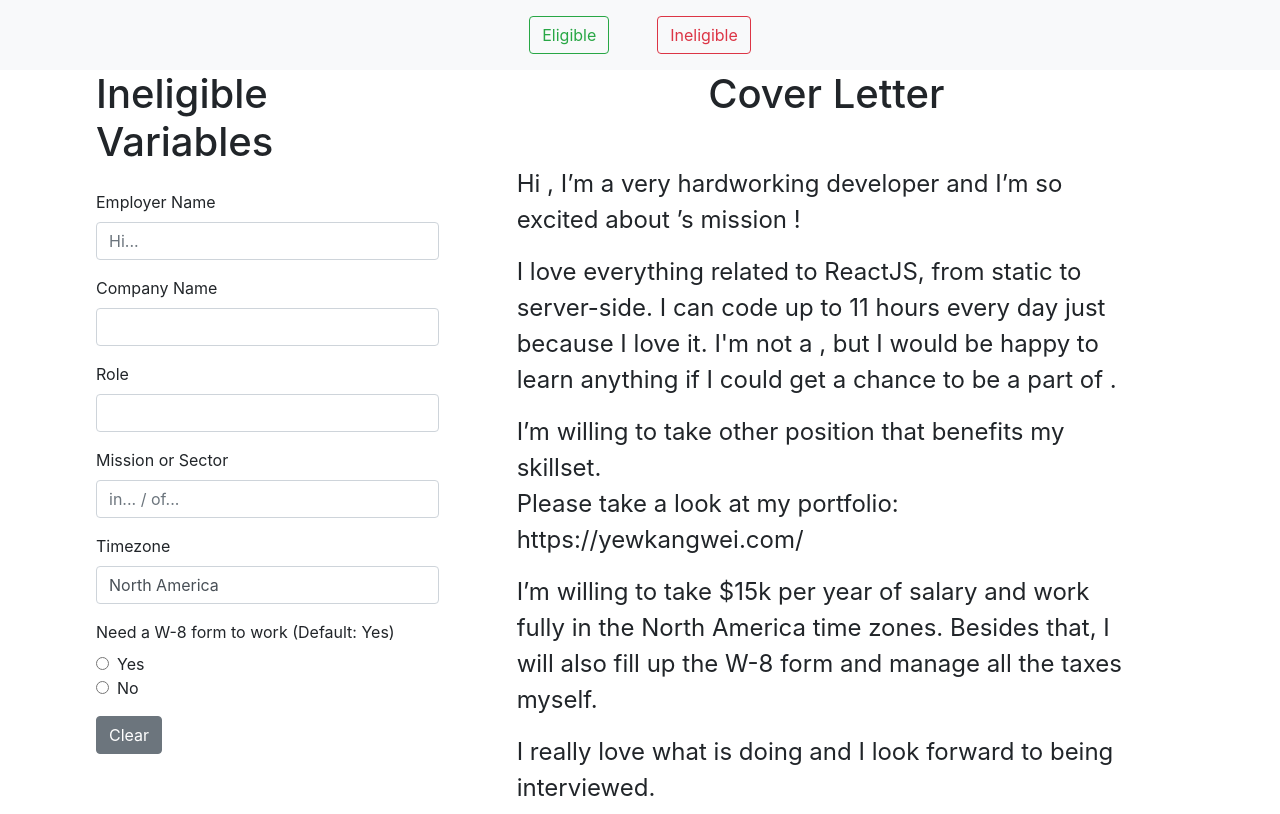
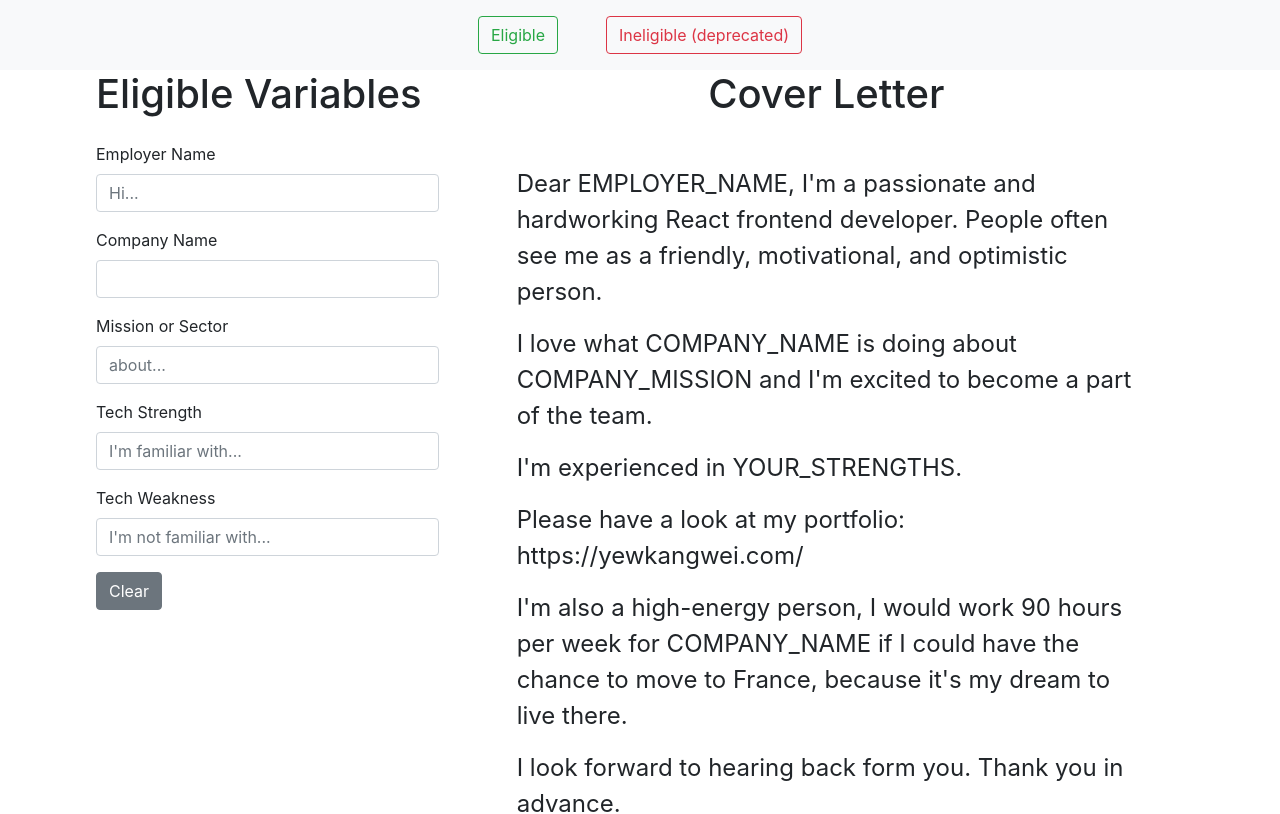
Before and after one commit to yewyewXD/Smart-Cover-Letter, a React (Create React App) app: page /ineligible in a window 1280 px wide. Shown: the top 814 px of the page. Built offline with nearby package versions, Linux system fonts and the light colour scheme.

Commit message:
job hunt 2.0 ready

```diff
--- a/src/App.jsx
+++ b/src/App.jsx
@@ -1,8 +1,7 @@
 import React from "react";
-import "bootstrap/dist/css/bootstrap.css";
 import { BrowserRouter, Switch, Route, Redirect } from "react-router-dom";
 import Eligible from "./pages/Eligible";
-import Ineligible from "./pages/Ineligible";
+// import Ineligible from "./pages/Ineligible";
 import SelectBar from "./components/SelectBar";
 
 function App() {
@@ -14,8 +13,8 @@ function App() {
       <main>
         <Switch>
           <Redirect from="/" to="eligible" exact />
-          <Route path="/eligible" component={Eligible} exact />
-          <Route path="/ineligible" component={Ineligible} exact />
+          <Route path="/eligible" component={Eligible} />
+          <Route path="/ineligible" component={Eligible} />
         </Switch>
       </main>
     </BrowserRouter>
--- /dev/null
+++ b/src/components/EligibleText.jsx
@@ -0,0 +1,48 @@
+import React from "react";
+
+const EligibleText = ({ employer, company, mission, strength, weakness }) => {
+  return (
+    <>
+      <p>
+        Dear {employer ? employer : "EMPLOYER_NAME"}, I'm a passionate and
+        hardworking React frontend developer. People often see me as a friendly,
+        motivational, and optimistic person.
+      </p>
+
+      <p>
+        I love what {company ? company : "COMPANY_NAME"} is doing about{" "}
+        {mission ? mission : "COMPANY_MISSION"} and I'm excited to become a part
+        of the team.
+      </p>
+
+      <p>
+        I'm experienced in {strength ? strength : "YOUR_STRENGTHS"}.
+        {weakness
+          ? ` I'm not familiar with ${weakness} but I'm so willing to learn them.`
+          : ""}
+      </p>
+
+      <p>
+        Please have a look at my portfolio:
+        <br />
+        https://yewkangwei.com/
+      </p>
+
+      <p>
+        I'm also a high-energy person, I would work 90 hours per week for{" "}
+        {company ? company : "COMPANY_NAME"} if I could have the chance to move
+        to France, because it's my dream to live there.
+      </p>
+
+      <p>I look forward to hearing back form you. Thank you in advance.</p>
+
+      <p>
+        Best regards,
+        <br />
+        Yew
+      </p>
+    </>
+  );
+};
+
+export default EligibleText;
--- a/src/components/SelectBar.jsx
+++ b/src/components/SelectBar.jsx
@@ -8,7 +8,7 @@ export default function SelectBar() {
         Eligible
       </Link>
       <Link to="/ineligible" className="btn btn-md btn-outline-danger mx-4">
-        Ineligible
+        Ineligible (deprecated)
       </Link>
     </div>
   );
--- a/src/index.js
+++ b/src/index.js
@@ -1,6 +1,7 @@
 import React from "react";
 import ReactDOM from "react-dom";
 import App from "./App";
+import "bootstrap/dist/css/bootstrap.css";
 
 ReactDOM.render(
   <React.StrictMode>
--- a/src/pages/Eligible.jsx
+++ b/src/pages/Eligible.jsx
@@ -1,25 +1,27 @@
 import React, { useState } from "react";
+import EligibleText from "../components/EligibleText";
 
 export default function Eligible() {
   const [employer, setEmployer] = useState("");
   const [company, setCompany] = useState("");
   const [mission, setMission] = useState("");
-  const [timezone, setTimezone] = useState("North America");
-  const [familiarity, setFamiliarity] = useState("");
-  const [needW8Form, setNeedW8Form] = useState("Yes");
+  // const [timezone, setTimezone] = useState("Central European Time");
+  const [strength, setStrength] = useState("");
+  const [weakness, setWeakness] = useState("");
 
   function clearFields() {
     setEmployer("");
     setCompany("");
     setMission("");
-    setTimezone("");
-    setFamiliarity("");
-    setNeedW8Form("");
+    // setTimezone("");
+    setStrength("");
+    setWeakness("");
   }
+
   return (
     <div className="mx-5 px-5">
       <div className="row">
-        <div className="col-4">
+        <div className="col-md-4 mb-4">
           {/* Variables */}
           <div className="variables">
             <h1 className="mb-4">Eligible Variables</h1>
@@ -59,13 +61,13 @@ export default function Eligible() {
                 id="mission"
                 type="text"
                 className="form-control"
-                placeholder="in... / of..."
+                placeholder="about..."
                 value={mission}
                 onChange={(e) => setMission(e.target.value)}
               />
             </div>
 
-            <div className="form-group">
+            {/* <div className="form-group">
               <label htmlFor="timezone" className="d-block">
                 Timezone
               </label>
@@ -73,51 +75,38 @@ export default function Eligible() {
                 id="timezone"
                 type="text"
                 className="form-control"
-                placeholder="country"
+                placeholder="country time"
                 value={timezone}
                 onChange={(e) => setTimezone(e.target.value)}
+              />
+            </div> */}
+
+            <div className="form-group">
+              <label htmlFor="strength" className="d-block">
+                Tech Strength
+              </label>
+              <input
+                id="strength"
+                type="text"
+                className="form-control"
+                placeholder="I'm familiar with..."
+                value={strength}
+                onChange={(e) => setStrength(e.target.value)}
               />
             </div>
 
             <div className="form-group">
-              <label htmlFor="familiarity" className="d-block">
-                Tech Stack Familiarity
+              <label htmlFor="weakness" className="d-block">
+                Tech Weakness
               </label>
               <input
-                id="familiarity"
+                id="weakness"
                 type="text"
                 className="form-control"
                 placeholder="I'm not familiar with..."
-                value={familiarity}
-                onChange={(e) => setFamiliarity(e.target.value)}
+                value={weakness}
+                onChange={(e) => setWeakness(e.target.value)}
               />
-            </div>
-
-            <div className="form-group">
-              <label htmlFor="needW8Form" className="d-block">
-                Need a W-8 form to work (Default: Yes)
-              </label>
-              <div className="radio-box">
-                <input
-                  type="radio"
-                  value="Yes"
-                  name="needW8Form"
-                  className="mr-2"
-                  onChange={(e) => setNeedW8Form(e.target.value)}
-                />
-                <span>Yes</span>
-              </div>
-
-              <div className="radio-box">
-                <input
-                  type="radio"
-                  value="No"
-                  name="needW8Form"
-                  className="mr-2"
-                  onChange={(e) => setNeedW8Form(e.target.value)}
-                />
-                <span>No</span>
-              </div>
             </div>
 
             <div className="form-group">
@@ -132,47 +121,17 @@ export default function Eligible() {
           </div>
         </div>
 
-        <div className="col-8">
+        <div className="col-md-8">
           <h1 className="text-center mb-5">Cover Letter</h1>
           {/* Cover Letter */}
           <div className="cover-letter px-5" style={{ fontSize: "1.5rem" }}>
-            <p>
-              Hi {employer}, I’m a very hardworking developer and I’m so excited
-              about {company}’s mission {mission}!
-            </p>
-            <p>
-              Please take a look at my portfolio: https://yewkangwei.com/ (I’m
-              willing to take other position that benefits my skillset)
-            </p>
-            <p>
-              I love everything related to ReactJS, from static to server-side.
-              I can code up to 11 hours every day just because I love it.
-              {familiarity
-                ? ` I'm not familiar with ${familiarity}, but `
-                : " "}
-              I would be happy to learn anything if I could get a chance to be a
-              part of {company}.
-            </p>
-            <p>
-              I’m willing to take $15k per year of salary and work fully in the
-              {` ${timezone}`} time zones. Besides that, I will also
-              {needW8Form === "Yes" ? " fill up the W-8 form and " : " "} manage
-              all the taxes myself.
-            </p>
-
-            <p>
-              I really love what {company} is doing and I look forward to being
-              interviewed.
-            </p>
-            <p>
-              Best regards, <br />
-              Yew
-            </p>
-
-            <p>
-              **If you decided not to move forward with me, please provide me a
-              reason or tell me how can I improve, thank you!
-            </p>
+            <EligibleText
+              employer={employer}
+              company={company}
+              mission={mission}
+              strength={strength}
+              weakness={weakness}
+            />
           </div>
         </div>
       </div>
--- a/src/pages/Ineligible.jsx
+++ b/src/pages/Ineligible.jsx
@@ -1,181 +1,144 @@
-import React, { useState } from "react";
+// import React, { useState } from "react";
 
-export default function Ineligible() {
-  const [employer, setEmployer] = useState("");
-  const [company, setCompany] = useState("");
-  const [role, setRole] = useState("");
-  const [mission, setMission] = useState("");
-  const [timezone, setTimezone] = useState("North America");
-  const [needW8Form, setNeedW8Form] = useState("Yes");
+// export default function Ineligible() {
+//   const [employer, setEmployer] = useState("");
+//   const [company, setCompany] = useState("");
+//   const [role, setRole] = useState("");
+//   const [mission, setMission] = useState("");
+//   const [timezone, setTimezone] = useState("North America");
+//   const [needW8Form, setNeedW8Form] = useState("Yes");
 
-  function clearFields() {
-    setEmployer("");
-    setCompany("");
-    setRole("");
-    setMission("");
-    setTimezone("");
-    setNeedW8Form("");
-  }
-  return (
-    <div className="mx-5 px-5">
-      <div className="row">
-        <div className="col-4">
-          {/* Variables */}
-          <div className="variables">
-            <h1 className="mb-4">Ineligible Variables</h1>
+//   function clearFields() {
+//     setEmployer("");
+//     setCompany("");
+//     setRole("");
+//     setMission("");
+//     setTimezone("");
+//     setNeedW8Form("");
+//   }
+//   return (
+//     <div className="mx-5 px-5">
+//       <div className="row">
+//         <div className="col-4">
+//           {/* Variables */}
+//           <div className="variables">
+//             <h1 className="mb-4">Ineligible Variables</h1>
 
-            <div className="form-group">
-              <label htmlFor="employerName" className="d-block">
-                Employer Name
-              </label>
-              <input
-                id="employerName"
-                type="text"
-                className="form-control"
-                placeholder="Hi..."
-                value={employer}
-                onChange={(e) => setEmployer(e.target.value)}
-              />
-            </div>
+//             <div className="form-group">
+//               <label htmlFor="employerName" className="d-block">
+//                 Employer Name
+//               </label>
+//               <input
+//                 id="employerName"
+//                 type="text"
+//                 className="form-control"
+//                 placeholder="Hi..."
+//                 value={employer}
+//                 onChange={(e) => setEmployer(e.target.value)}
+//               />
+//             </div>
 
-            <div className="form-group">
-              <label htmlFor="companyName" className="d-block">
-                Company Name
-              </label>
-              <input
-                id="companyName"
-                type="text"
-                className="form-control"
-                value={company}
-                onChange={(e) => setCompany(e.target.value)}
-              />
-            </div>
+//             <div className="form-group">
+//               <label htmlFor="companyName" className="d-block">
+//                 Company Name
+//               </label>
+//               <input
+//                 id="companyName"
+//                 type="text"
+//                 className="form-control"
+//                 value={company}
+//                 onChange={(e) => setCompany(e.target.value)}
+//               />
+//             </div>
 
-            <div className="form-group">
-              <label htmlFor="role" className="d-block">
-                Role
-              </label>
-              <input
-                id="role"
-                type="text"
-                className="form-control"
-                value={role}
-                onChange={(e) => setRole(e.target.value)}
-              />
-            </div>
+//             <div className="form-group">
+//               <label htmlFor="role" className="d-block">
+//                 Role
+//               </label>
+//               <input
+//                 id="role"
+//                 type="text"
+//                 className="form-control"
+//                 value={role}
+//                 onChange={(e) => setRole(e.target.value)}
+//               />
+//             </div>
 
-            <div className="form-group">
-              <label htmlFor="mission" className="d-block">
-                Mission or Sector
-              </label>
-              <input
-                id="mission"
-                type="text"
-                className="form-control"
-                placeholder="in... / of..."
-                value={mission}
-                onChange={(e) => setMission(e.target.value)}
-              />
-            </div>
+//             <div className="form-group">
+//               <label htmlFor="mission" className="d-block">
+//                 Mission or Sector
+//               </label>
+//               <input
+//                 id="mission"
+//                 type="text"
+//                 className="form-control"
+//                 placeholder="in... / of..."
+//                 value={mission}
+//                 onChange={(e) => setMission(e.target.value)}
+//               />
+//             </div>
 
-            <div className="form-group">
-              <label htmlFor="timezone" className="d-block">
-                Timezone
-              </label>
-              <input
-                id="timezone"
-                type="text"
-                className="form-control"
-                placeholder="country"
-                value={timezone}
-                onChange={(e) => setTimezone(e.target.value)}
-              />
-            </div>
+//             <div className="form-group">
+//               <label htmlFor="timezone" className="d-block">
+//                 Timezone
+//               </label>
+//               <input
+//                 id="timezone"
+//                 type="text"
+//                 className="form-control"
+//                 placeholder="country"
+//                 value={timezone}
+//                 onChange={(e) => setTimezone(e.target.value)}
+//               />
+//             </div>
 
-            <div className="form-group">
-              <label htmlFor="needW8Form" className="d-block">
-                Need a W-8 form to work (Default: Yes)
-              </label>
-              <div className="radio-box">
-                <input
-                  type="radio"
-                  value="Yes"
-                  name="needW8Form"
-                  className="mr-2"
-                  onChange={(e) => setNeedW8Form(e.target.value)}
-                />
-                <span>Yes</span>
-              </div>
+//             <div className="form-group">
+//               <label htmlFor="needW8Form" className="d-block">
+//                 Need a W-8 form to work (Default: Yes)
+//               </label>
+//               <div className="radio-box">
+//                 <input
+//                   type="radio"
+//                   value="Yes"
+//                   name="needW8Form"
+//                   className="mr-2"
+//                   onChange={(e) => setNeedW8Form(e.target.value)}
+//                 />
+//                 <span>Yes</span>
+//               </div>
 
-              <div className="radio-box">
-                <input
-                  type="radio"
-                  value="No"
-                  name="needW8Form"
-                  className="mr-2"
-                  onChange={(e) => setNeedW8Form(e.target.value)}
-                />
-                <span>No</span>
-              </div>
-            </div>
+//               <div className="radio-box">
+//                 <input
+//                   type="radio"
+//                   value="No"
+//                   name="needW8Form"
+//                   className="mr-2"
+//                   onChange={(e) => setNeedW8Form(e.target.value)}
+//                 />
+//                 <span>No</span>
+//               </div>
+//             </div>
 
-            <div className="form-group">
-              <button
-                type="button"
-                className="btn btn-secondary btn-md"
-                onClick={clearFields}
-              >
-                Clear
-              </button>
-            </div>
-          </div>
-        </div>
+//             <div className="form-group">
+//               <button
+//                 type="button"
+//                 className="btn btn-secondary btn-md"
+//                 onClick={clearFields}
+//               >
+//                 Clear
+//               </button>
+//             </div>
+//           </div>
+//         </div>
 
-        {/* Cover Letter */}
-        <div className="col-8">
-          <h1 className="text-center mb-5">{`${role} `}Cover Letter</h1>
-          <div className="cover-letter px-5" style={{ fontSize: "1.5rem" }}>
-            <p>
-              Hi {employer}, I’m a very hardworking developer and I’m so excited
-              about {company}’s mission {mission}!
-            </p>
-
-            <p>
-              I love everything related to ReactJS, from static to server-side.
-              I can code up to 11 hours every day just because I love it. I'm
-              not a {role}, but I would be happy to learn anything if I could
-              get a chance to be a part of {company}.
-            </p>
-
-            <p>
-              I’m willing to take other position that benefits my skillset.
-              <br />
-              Please take a look at my portfolio: https://yewkangwei.com/
-            </p>
-
-            <p>
-              I’m willing to take $15k per year of salary and work fully in the
-              {` ${timezone}`} time zones. Besides that, I will also
-              {needW8Form === "Yes" ? " fill up the W-8 form and " : " "}manage
-              all the taxes myself.
-            </p>
-
-            <p>
-              I really love what {company} is doing and I look forward to being
-              interviewed.
-            </p>
-            <p>
-              Best regards, <br />
-              Yew
-            </p>
-
-            <p>
-              **If you decided not to move forward with me, please provide me a
-              reason or tell me how can I improve, thank you!
-            </p>
-          </div>
-        </div>
-      </div>
-    </div>
-  );
-}
+//         {/* Cover Letter */}
+//         <div className="col-8">
+//           <h1 className="text-center mb-5">{`${role} `}Cover Letter</h1>
+//           <div className="cover-letter px-5" style={{ fontSize: "1.5rem" }}>
+//             {/* something */}
+//           </div>
+//         </div>
+//       </div>
+//     </div>
+//   );
+// }
```
